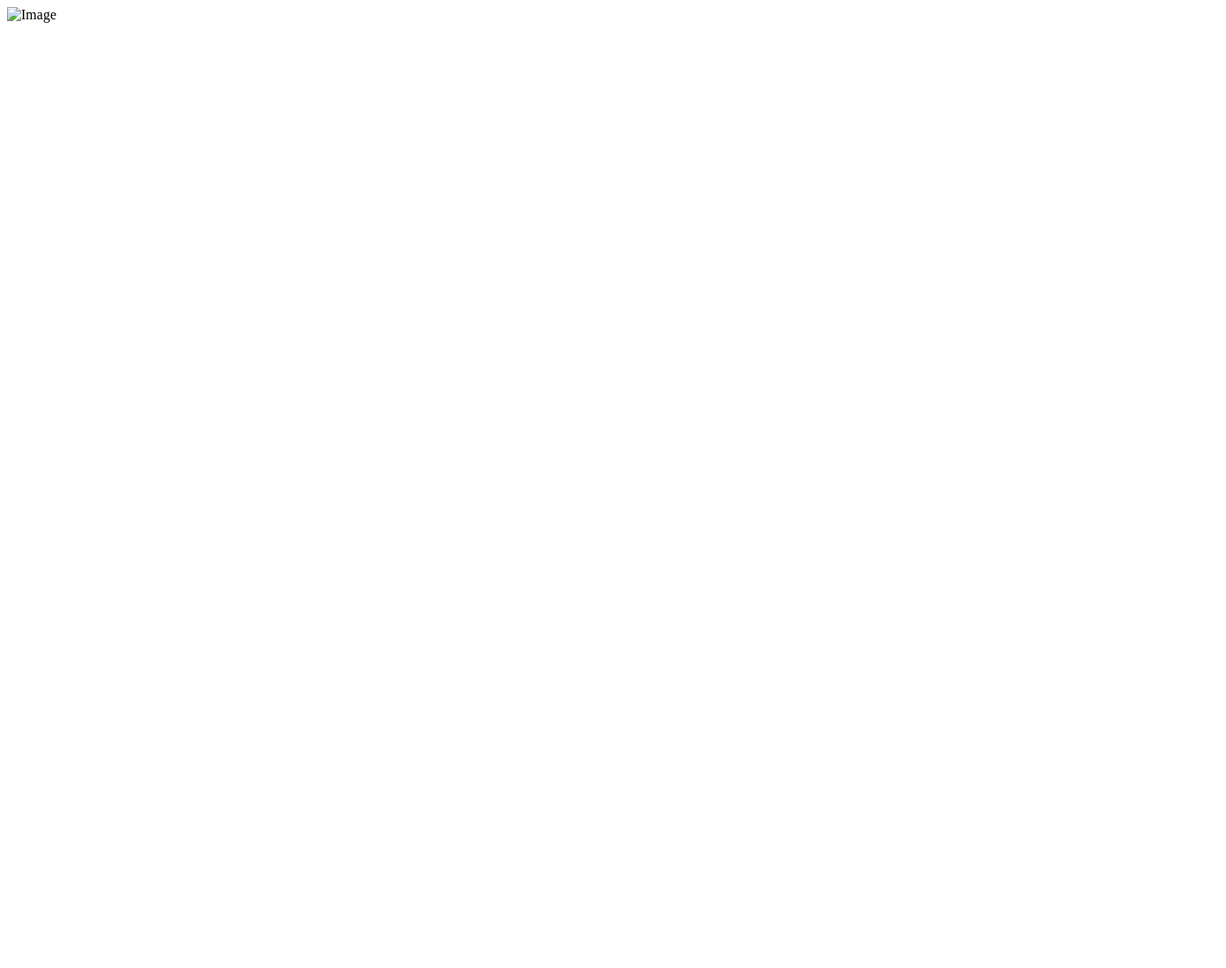
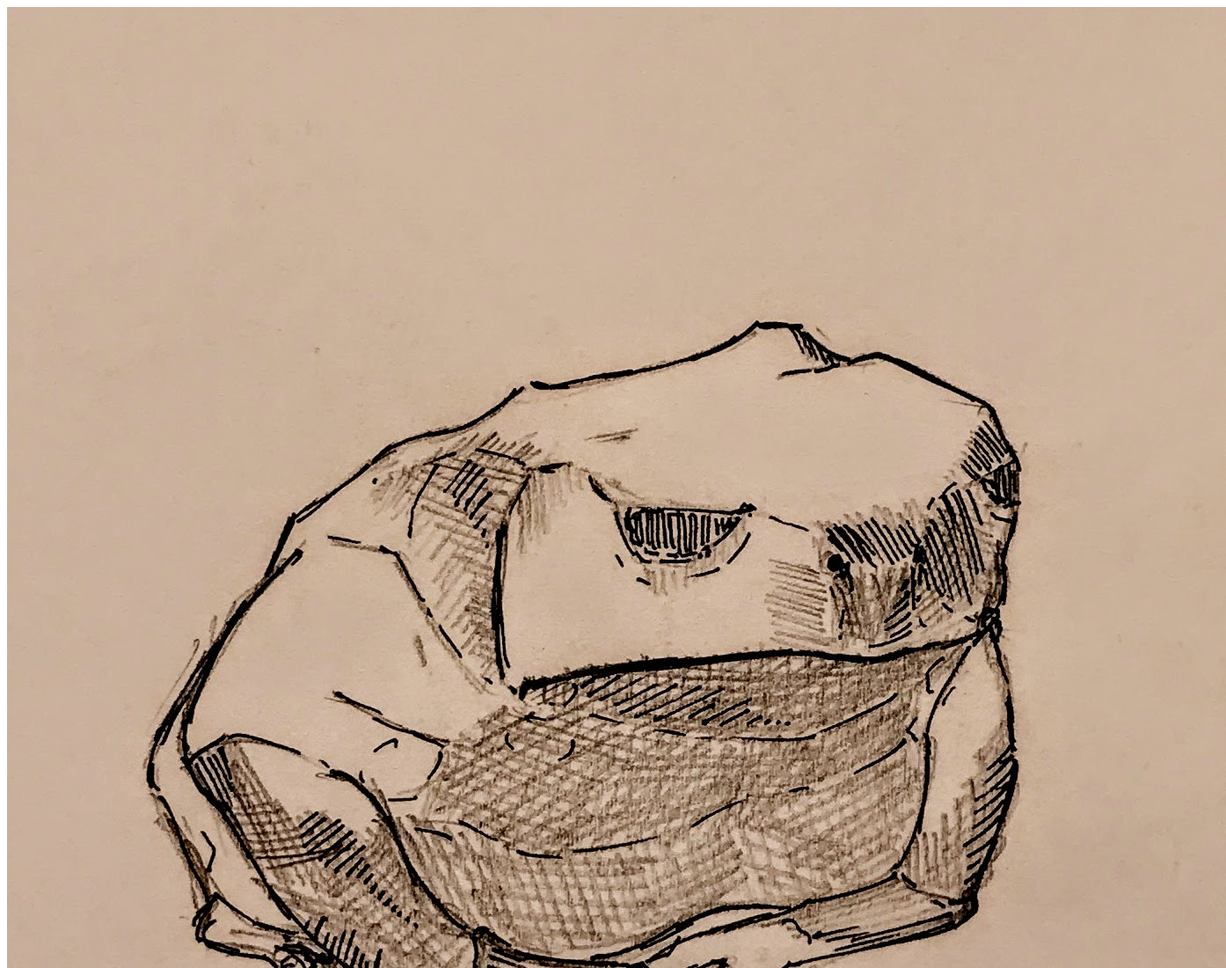
Before and after one commit to cheaderthecoder/MyWork.github.io, a plain HTML site: page index.html in a window 1280 px wide. Shown: the top 1100 px of the page at 88% size, 1394 px wide, since content can reach past the window. Before the commit the page ends 800 px from the top, so only its background shows below. Drawn offline with Linux system fonts and the light colour scheme.

Commit message:
Update index.html

```diff
--- a/index.html
+++ b/index.html
@@ -4,6 +4,6 @@
     <title>Display Image</title>
 </head>
 <body>
-    <img src="image.png" alt="Image">
+    <img src="image.jpg" alt="Image">
 </body>
 </html>
```
